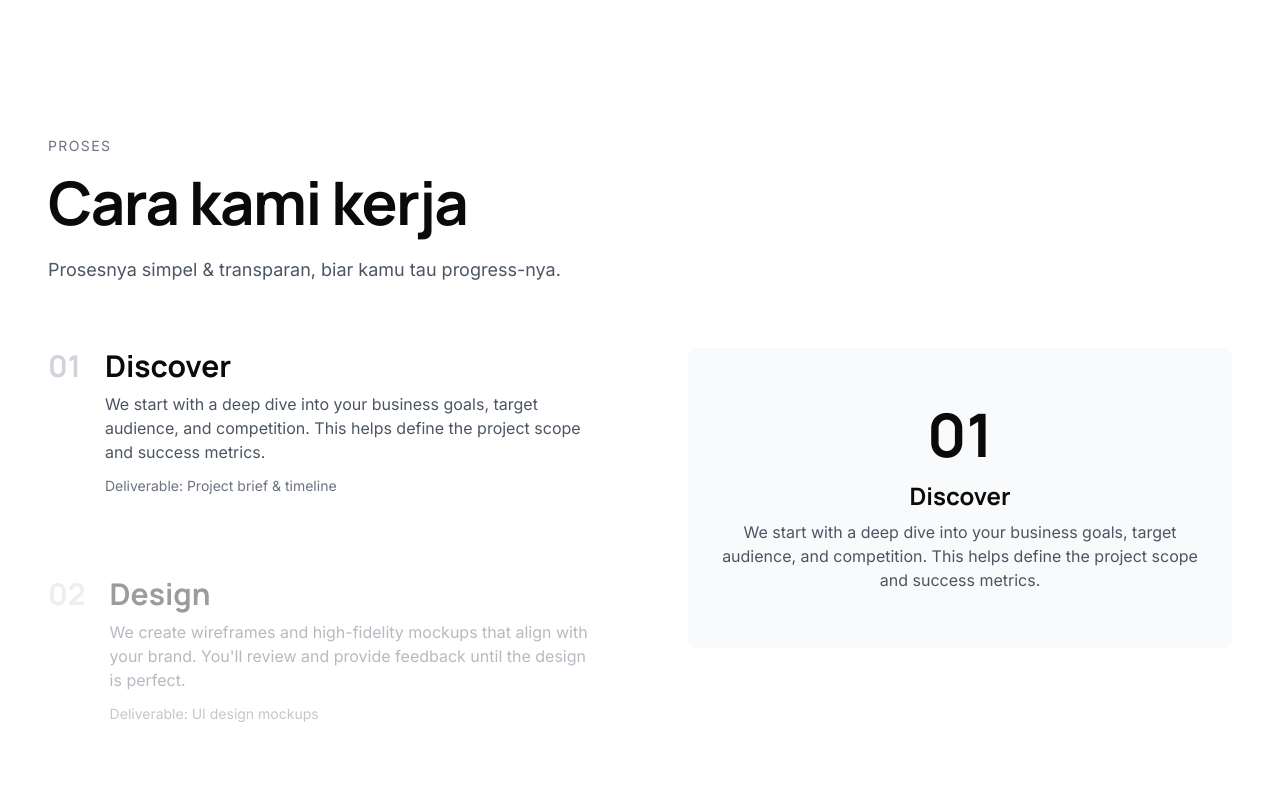
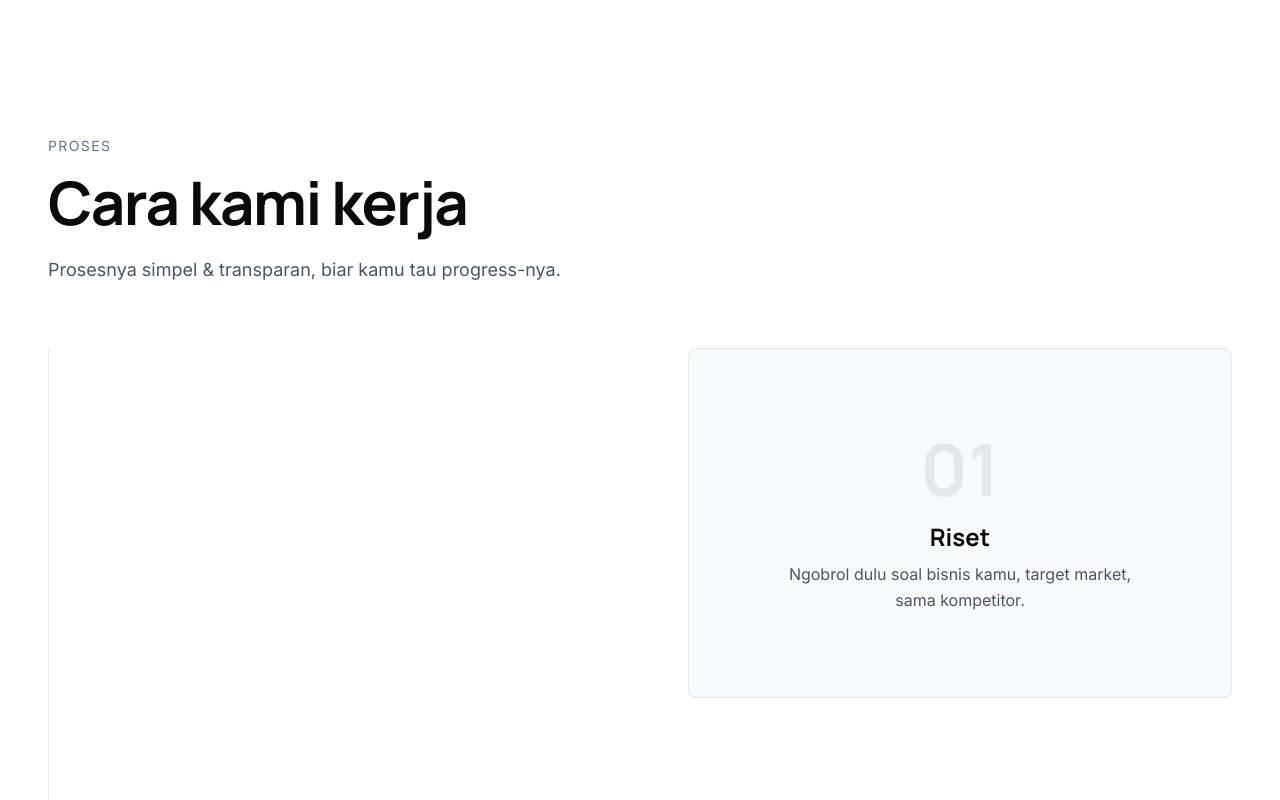
Before and after one commit to Galvinal-227/gwd-studio, a React (Vite) app: page / in a window 1280 px wide. Shown: the part 5540-6340 px from the top of the page. Built offline with nearby package versions, Linux system fonts and the light colour scheme.

Commit message:
Update Process.jsx

```diff
--- a/src/components/Process.jsx
+++ b/src/components/Process.jsx
@@ -1,63 +1,111 @@
-import { useState, useEffect, useRef } from 'react';
+import { useState, useRef, useLayoutEffect } from 'react';
+import { gsap } from 'gsap';
+import { ScrollTrigger } from 'gsap/ScrollTrigger';
 import { processSteps } from '../data/process';
 import SectionHeader from './SectionHeader';
+import { useTranslation } from '../hooks/useTranslation';
+
+gsap.registerPlugin(ScrollTrigger);
 
 const Process = () => {
   const [activeStep, setActiveStep] = useState(0);
-  const stepRefs = useRef([]);
+  const sectionRef = useRef(null);
+  const { t } = useTranslation();
 
-  useEffect(() => {
-    const observer = new IntersectionObserver(
-      (entries) => {
-        entries.forEach((entry) => {
-          if (entry.isIntersecting) {
-            const index = Number(entry.target.dataset.index);
-            setActiveStep(index);
+  useLayoutEffect(() => {
+    const ctx = gsap.context(() => {
+      // Progress line
+      gsap.from('.process-progress-fill', {
+        height: '0%',
+        duration: 1,
+        ease: 'power4.out',
+        scrollTrigger: {
+          trigger: '.process-list',
+          start: 'top 70%',
+          end: 'bottom 30%',
+          scrub: 1,
         }
       });
-      },
-      { threshold: 0.5 }
-    );
-    stepRefs.current.forEach((ref) => {
-      if (ref) observer.observe(ref);
+
+      // Step reveal
+      gsap.from('.process-step', {
+        opacity: 0,
+        x: -30,
+        stagger: 0.15,
+        duration: 0.8,
+        ease: 'power4.out',
+        scrollTrigger: { trigger: '.process-list', start: 'top 75%' }
       });
-    return () => observer.disconnect();
+
+      // Set active step berdasarkan scroll - per step
+      processSteps.forEach((step, index) => {
+        ScrollTrigger.create({
+          trigger: `.process-step-${index}`,
+          start: 'top center',
+          end: 'bottom center',
+          onEnter: () => setActiveStep(index),
+          onEnterBack: () => setActiveStep(index),
+        });
+      });
+    }, sectionRef);
+
+    return () => ctx.revert();
   }, []);
 
   return (
-    <section id="process" className="py-24 md:py-32 lg:py-40 bg-white">
-      <div className="container mx-auto px-6 md:px-8 lg:px-12 max-w-7xl">
+    <section ref={sectionRef} id="process" className="py-24 md:py-32 lg:py-40 bg-white">
+      <div className="container mx-auto px-6 md:px-8 lg:px-12 max-w-[1400px]">
         <SectionHeader
           eyebrowKey="process_eyebrow"
           titleKey="process_title"
           descriptionKey="process_description"
         />
+
         <div className="mt-16 grid grid-cols-1 lg:grid-cols-2 gap-12 lg:gap-24">
-          <div className="space-y-12 lg:space-y-20">
+          {/* Left - Steps */}
+          <div className="process-list relative pl-8 lg:pl-12">
+            {/* Vertical progress line */}
+            <div className="absolute left-0 top-0 w-px h-full bg-gray-200">
+              <div className="process-progress-fill w-full bg-black" style={{ height: '0%' }}></div>
+            </div>
+
+            <div className="space-y-32 lg:space-y-40">
               {processSteps.map((step, index) => (
                 <div
                   key={step.id}
-                ref={(el) => (stepRefs.current[index] = el)}
-                data-index={index}
-                className={`transition-opacity duration-500 ${activeStep === index ? 'opacity-100' : 'opacity-40'}`}
+                  className={`process-step process-step-${index} relative transition-all duration-700 ${activeStep === index ? 'opacity-100' : 'opacity-30'}`}
                 >
-                <div className="flex items-start gap-6">
-                  <span className="text-2xl md:text-3xl font-heading font-bold text-gray-300">{step.id}</span>
-                  <div>
-                    <h3 className="text-2xl md:text-3xl font-heading font-semibold">{step.title}</h3>
-                    <p className="mt-2 text-gray-600">{step.description}</p>
-                    <p className="mt-3 text-sm text-gray-500">Deliverable: {step.deliverable}</p>
-                  </div>
-                </div>
+                  {/* Dot indicator */}
+                  <div className={`absolute -left-[41px] lg:-left-[57px] top-2 w-3 h-3 rounded-full border-2 transition-colors duration-500 ${activeStep === index ? 'bg-black border-black scale-125' : 'bg-white border-gray-300'}`}></div>
+
+                  <span className="text-sm font-mono text-gray-400">{step.id}</span>
+                  <h3 className="text-3xl md:text-4xl font-heading font-bold tracking-tight mt-2">
+                    {t(`process_${step.title.toLowerCase()}`) || step.title}
+                  </h3>
+                  <p className="mt-3 text-gray-600 max-w-md leading-relaxed">
+                    {t(`process_${step.title.toLowerCase()}_desc`) || step.description}
+                  </p>
+                  <p className="mt-3 text-[10px] uppercase tracking-[0.2em] text-gray-400">
+                    {t('process_deliverable')}: {step.deliverable}
+                  </p>
                 </div>
               ))}
             </div>
+          </div>
+
+          {/* Right - Sticky visual */}
           <div className="hidden lg:block relative">
-            <div className="sticky top-24 bg-gray-50 p-8 rounded-lg min-h-[300px] flex items-center justify-center">
+            <div className="sticky top-24 bg-gray-50 border border-gray-200 rounded-lg p-8 min-h-[350px] flex items-center justify-center">
               <div className="text-center">
-                <span className="text-6xl font-heading font-bold">{processSteps[activeStep].id}</span>
-                <h4 className="text-2xl font-heading font-semibold mt-4">{processSteps[activeStep].title}</h4>
-                <p className="mt-2 text-gray-600">{processSteps[activeStep].description}</p>
+                <span className="text-7xl font-heading font-bold text-gray-200">
+                  {processSteps[activeStep]?.id || '01'}
+                </span>
+                <h4 className="text-2xl font-heading font-semibold mt-4">
+                  {t(`process_${processSteps[activeStep]?.title?.toLowerCase()}`) || processSteps[activeStep]?.title}
+                </h4>
+                <p className="mt-2 text-gray-600 max-w-sm leading-relaxed">
+                  {t(`process_${processSteps[activeStep]?.title?.toLowerCase()}_desc`) || processSteps[activeStep]?.description}
+                </p>
               </div>
             </div>
           </div>
```
Lines whose indentation alone changed are shown as unchanged.
